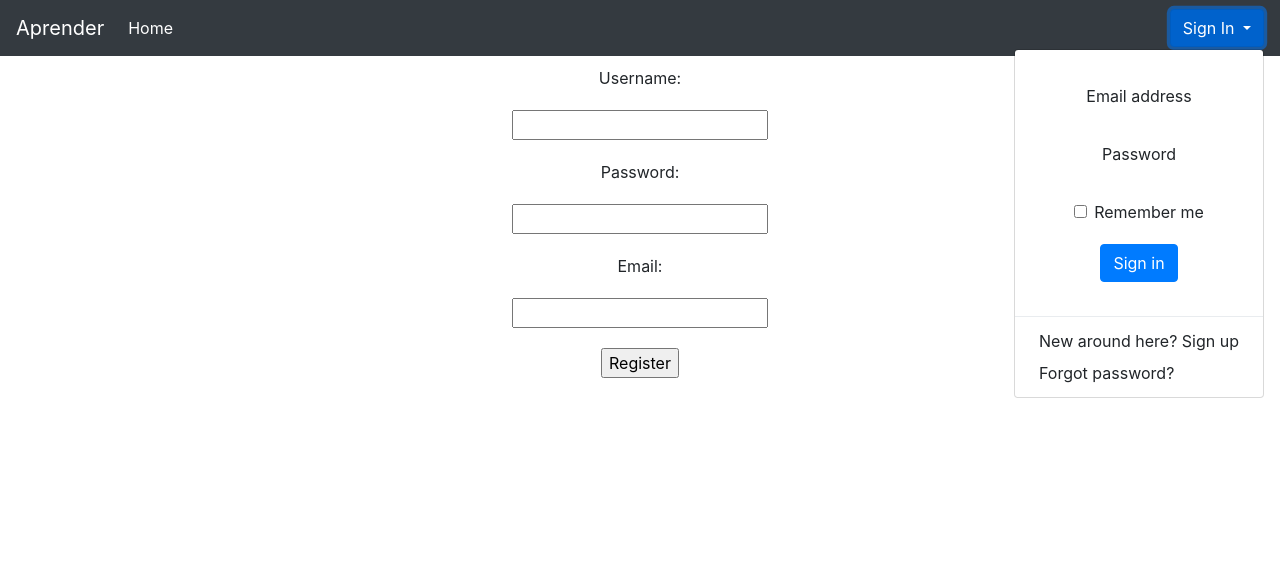
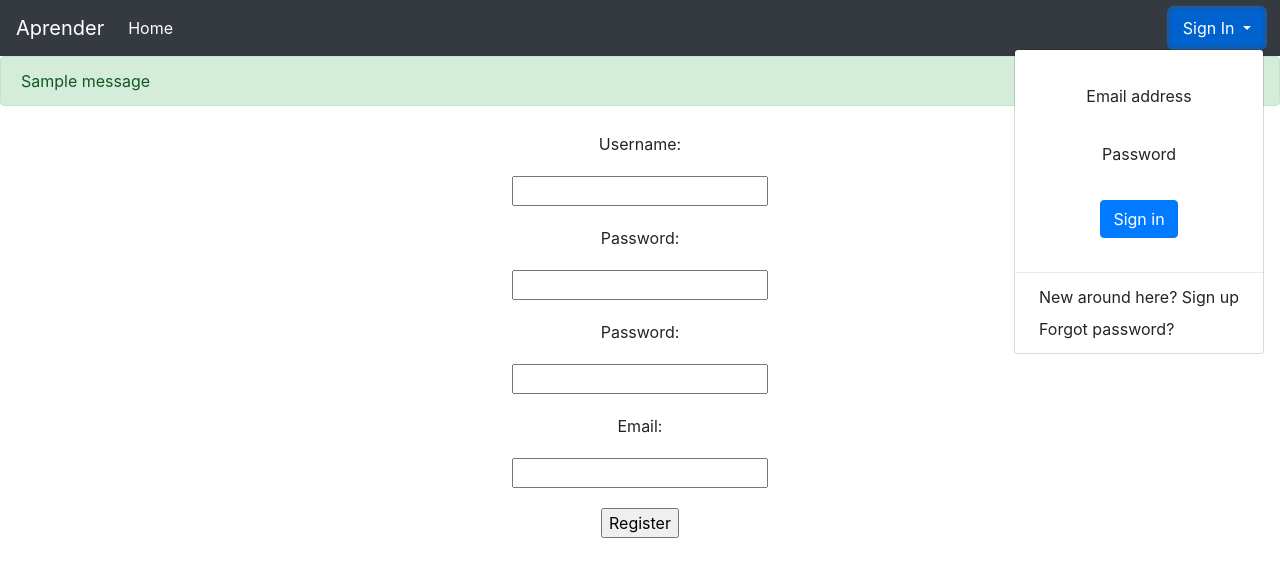
Before and after one commit to medreres/aprender, a Django app: page /register in a window 1280 px wide, after a click on "Sign In". Shown: the top 577 px of the page. Run offline with Django 4.2, Linux system fonts and the light colour scheme; tables that the repository leaves empty hold one stand-in row (values such as "Sample post"); one stand-in notice (Sample message) is shown.

Commit message:
added messages, connected them with Bootstrap

```diff
--- a/aprender/forms.py
+++ b/aprender/forms.py
@@ -20,4 +20,5 @@ class LoginForm(forms.Form):
 class RegisterForm(forms.Form):
    username = forms.CharField(label='Username', max_length=100)
    password = forms.CharField(label='Password',  max_length=100)
+   password2 = forms.CharField(label='Password',  max_length=100)
    email = forms.CharField(label='Email',  max_length=100)
--- a/aprender/templates/aprender/index.html
+++ b/aprender/templates/aprender/index.html
@@ -81,18 +81,18 @@
                             <label for="DropdownFormPassword1">Password</label>
                             {% comment %} <input type="password" class="form-control" id="DropdownFormPassword1"
                                 placeholder="Password"> {% endcomment %}
-                                {{LoginForm.password}}
+                            {{LoginForm.password}}
                         </div>
-                        <div class="form-check">
+                        {% comment %} <div class="form-check">
                             <input type="checkbox" class="form-check-input" id="dropdownCheck">
                             <label class="form-check-label" for="dropdownCheck">
                                 Remember me
                             </label>
-                        </div>
+                        </div> {% endcomment %}
                         <button type="submit" class="btn btn-primary">Sign in</button>
                     </form>
                     <div class="dropdown-divider"></div>
-                    <a class="dropdown-item" href="#">New around here? Sign up</a>
+                    <a class="dropdown-item" href="{% url 'register' %}">New around here? Sign up</a>
                     <a class="dropdown-item" href="#">Forgot password?</a>
                 </div>
             </div>
@@ -110,6 +110,20 @@
         </div>
     </nav>
 
+    {% comment %} PLACE ALL FLASH MESSAGES HERE {% endcomment %}
+    {% comment %} ------------------ {% endcomment %}
+    {% for message in messages %}
+    <div class="container-fluid p-0">
+      <div class="alert {{ message.tags }} alert-dismissible" role="alert" >
+        <button type="button" class="close" data-dismiss="alert" aria-label="Close">
+          <span aria-hidden="True">&times;</span>
+        </button>
+        {{ message }}
+      </div>
+    </div>
+    {% endfor %}
+    {% comment %} ------------------ {% endcomment %}
+
     <script src="https://code.jquery.com/jquery-3.3.1.slim.min.js"
         integrity="sha384-q8i/X+965DzO0rT7abK41JStQIAqVgRVzpbzo5smXKp4YfRvH+8abtTE1Pi6jizo" crossorigin="anonymous">
     </script>
--- a/aprender/templates/aprender/register.html
+++ b/aprender/templates/aprender/register.html
@@ -10,8 +10,9 @@
         margin: 10px;
     }
 </style>
-<form action="">
+<form action="{% url 'register' %}" method='post'>
     {{RegisterForm}}
+    {% csrf_token %}
     <input type="submit" value='Register'>
 </form>
 {% endblock body %}
--- a/aprender/urls.py
+++ b/aprender/urls.py
@@ -3,7 +3,7 @@ from . import views
 
 urlpatterns = [
     path('', views.index, name='index'),
+    path('register', views.register, name='register'),
     path('login', views.loginUser, name='login'),
-    path('register', views.register, name='register'),
     path('logout', views.logoutUser, name='logout')
 ]
--- a/aprender/views.py
+++ b/aprender/views.py
@@ -1,11 +1,18 @@
+from django.db import IntegrityError
 from django.http import HttpResponseRedirect
 from django.shortcuts import render
 from django.urls import reverse
 from .forms import LoginForm, RegisterForm
+from .models import User
 from django.contrib.auth import authenticate, login, logout
+# from django.shortcuts import redirect
+from django.contrib import messages #import messages
 
 # Create your views here.
+
+
 def index(request):
+    # messages.success(request, "Success message")
     return render(request, 'aprender/index.html', {
         'LoginForm': LoginForm
     })
@@ -19,19 +26,17 @@ def loginUser(request):
         if not form.is_valid():
             pass
 
-        user = authenticate(request,username=form.cleaned_data['username'], password=form.cleaned_data['password'])
+        user = authenticate(
+            request, username=form.cleaned_data['username'], password=form.cleaned_data['password'])
         if user is not None:
-            login(request, user)
+            logUser(request, user)
         return HttpResponseRedirect(reverse('index'))
-
-
-
-
 
     # TODO process get request
     return render(request, 'aprender/login.html', {
         'LoginForm': LoginForm()
     })
+
 
 def logoutUser(request):
     # log out and reverse back to main page
@@ -40,6 +45,47 @@ def logoutUser(request):
 
 
 def register(request):
-    return render(request, 'aprender/register.html', {
-        'RegisterForm': RegisterForm()
-    })
+    if request.method == 'POST':
+        # TODO throw warning
+        pass
+
+        form = RegisterForm(request.POST)
+        if not form.is_valid():
+            # TODO throw an error
+            pass
+
+        password = form.cleaned_data['password']
+        password2 = form.cleaned_data['password2']
+        if password != password2:
+            # TODO throw an error
+            # ? OR better to do it on frontend?
+            pass
+
+        # ? Check on front whether username is taken
+        username = form.cleaned_data['username']
+
+        # ? Check on front whether email is taken
+        email = form.cleaned_data['email']
+
+        # * register new user and sign in
+        try:
+            user = User.objects.create_user(username, email, password)
+            user.save()
+        except IntegrityError:
+            # TODO handle error if user already exists
+            pass
+
+        logUser(request, user)
+        # print(user)
+        # redirect to main page
+        return HttpResponseRedirect(reverse('index'))
+
+    else:
+        return render(request, 'aprender/register.html', {
+            'RegisterForm': RegisterForm()
+        })
+
+
+def logUser(request,user):
+    login(request, user)
+    messages.success(request, f'You are now logged in as {user.username}')
```
Also changed, not shown: project/settings.py (+13 -0 lines), db.sqlite3.
